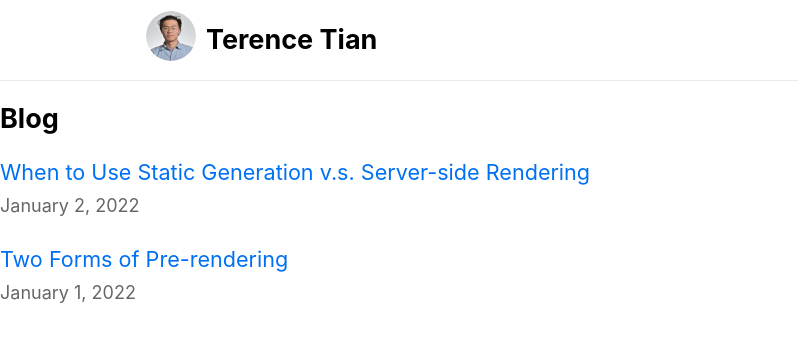
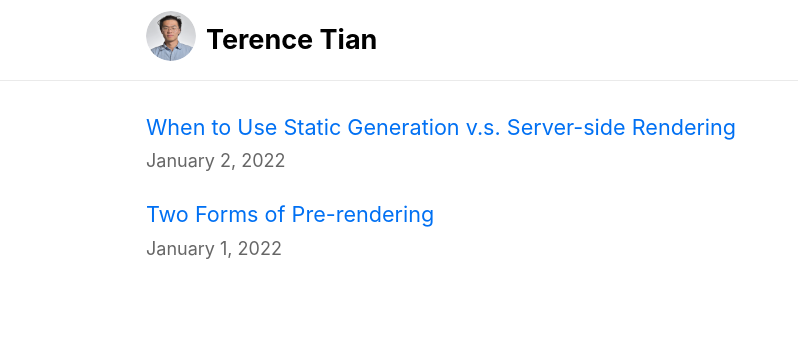
Before and after one commit to Terence625/nextjs-blog, a Next.js app: page / in a window 1280 px wide. Shown: the top 342 px of the page, without its empty margins (0-798 px from the left). Built offline with nearby package versions, Linux system fonts and the light colour scheme.

Commit message:
[Terence] change blogList component to blogContainer and add blogList and blogContent components inside and refactor the home page and post page

```diff
--- /dev/null
+++ b/src/components/blogContainer/blogContainer.module.css
@@ -0,0 +1,6 @@
+.blogContainer {
+    width: 100%;
+    margin: 0 auto;
+    padding: 30px 1rem;
+    max-width: 1024px;
+}
--- /dev/null
+++ b/src/components/blogContainer/blogContainer.tsx
@@ -0,0 +1,22 @@
+import utilStyles from "../../styles/utils.module.css";
+import styles from "./blogContainer.module.css";
+import BlogList, { BlogListDataType } from "./blogList";
+import BlogContent, { BlogContentDataType } from "./blogContent";
+
+export default function BlogContainer({
+  blogContainerData,
+  home,
+}: {
+  blogContainerData: BlogListDataType | BlogContentDataType;
+  home?: boolean;
+}) {
+  return (
+    <section className={`${utilStyles.headingMd} ${styles.blogContainer}`}>
+      {home ? (
+        <BlogList blogListData={blogContainerData as BlogListDataType} />
+      ) : (
+        <BlogContent blogContentData={blogContainerData as BlogContentDataType} />
+      )}
+    </section>
+  );
+}
--- /dev/null
+++ b/src/components/blogContainer/blogContent.tsx
@@ -0,0 +1,20 @@
+import utilStyles from "../../styles/utils.module.css";
+import Date from "../date/date";
+
+export type BlogContentDataType = {
+  title: string;
+  date: string;
+  contentHtml: string;
+};
+
+export default function BlogContent({ blogContentData }: { blogContentData: BlogContentDataType }) {
+  return (
+    <article>
+      <h1 className={utilStyles.headingXl}>{blogContentData.title}</h1>
+      <div className={utilStyles.lightText}>
+        <Date dateString={blogContentData.date} />
+      </div>
+      <div dangerouslySetInnerHTML={{ __html: blogContentData.contentHtml }} />
+    </article>
+  );
+}
--- /dev/null
+++ b/src/components/blogContainer/blogList.tsx
@@ -0,0 +1,27 @@
+import utilStyles from "../../styles/utils.module.css";
+import Link from "next/link";
+import Date from "../date/date";
+
+export type BlogListDataType = Array<{
+  date: string;
+  title: string;
+  id: string;
+}>;
+
+export default function BlogList({ blogListData }: { blogListData: BlogListDataType }) {
+  return (
+    <ul className={utilStyles.list}>
+      {blogListData.map(({ id, date, title }) => (
+        <li className={utilStyles.listItem} key={id}>
+          <Link href={`/posts/${id}`}>
+            <a>{title}</a>
+          </Link>
+          <br />
+          <small className={utilStyles.lightText}>
+            <Date dateString={date} />
+          </small>
+        </li>
+      ))}
+    </ul>
+  );
+}
--- a/src/components/blogList/blogList.tsx
+++ /dev/null
@@ -1,30 +0,0 @@
-import utilStyles from "../../styles/utils.module.css";
-import Link from "next/link";
-import Date from "../date/date";
-
-export default function BlogList({allBlogsData}: {
-  allBlogsData: Array<{
-    date: string;
-    title: string;
-    id: string;
-  }>;
-}) {
-  return (
-    <section className={`${utilStyles.headingMd} ${utilStyles.padding1px}`}>
-      <h2 className={utilStyles.headingLg}>Blog</h2>
-      <ul className={utilStyles.list}>
-        {allBlogsData.map(({ id, date, title }) => (
-          <li className={utilStyles.listItem} key={id}>
-            <Link href={`/posts/${id}`}>
-              <a>{title}</a>
-            </Link>
-            <br />
-            <small className={utilStyles.lightText}>
-              <Date dateString={date} />
-            </small>
-          </li>
-        ))}
-      </ul>
-    </section>
-  )
-}
--- a/src/pages/index.tsx
+++ b/src/pages/index.tsx
@@ -1,34 +1,22 @@
 import Head from "next/head";
 import Layout, { siteTitle } from "../components/layout/layout";
-import utilStyles from "../styles/utils.module.css";
 import { getSortedPostsData } from "../lib/posts";
-import Link from "next/link";
-import Date from "../components/date/date";
 import { GetStaticProps } from "next";
-import BlogList from "../components/blogList/blogList";
+import BlogContainer from "../components/blogContainer/blogContainer";
+import {BlogListDataType} from "../components/blogContainer/blogList";
 
 export const getStaticProps: GetStaticProps = async () => {
-  const allBlogsData = getSortedPostsData();
-  return {
-    props: { allBlogsData },
-  };
+  const blogListData = getSortedPostsData();
+  return { props: { blogListData } };
 };
 
-export default function Home({
-  allBlogsData,
-}: {
-  allBlogsData: Array<{
-    date: string;
-    title: string;
-    id: string;
-  }>;
-}) {
+export default function Home({ blogListData }: { blogListData: BlogListDataType }) {
   return (
     <Layout home>
       <Head>
         <title>{siteTitle}</title>
       </Head>
-      <BlogList allBlogsData={allBlogsData} />
+      <BlogContainer blogContainerData={blogListData} home />
     </Layout>
   );
 }
```
Also changed, not shown: src/pages/posts/[id].tsx (+7 -25 lines).
